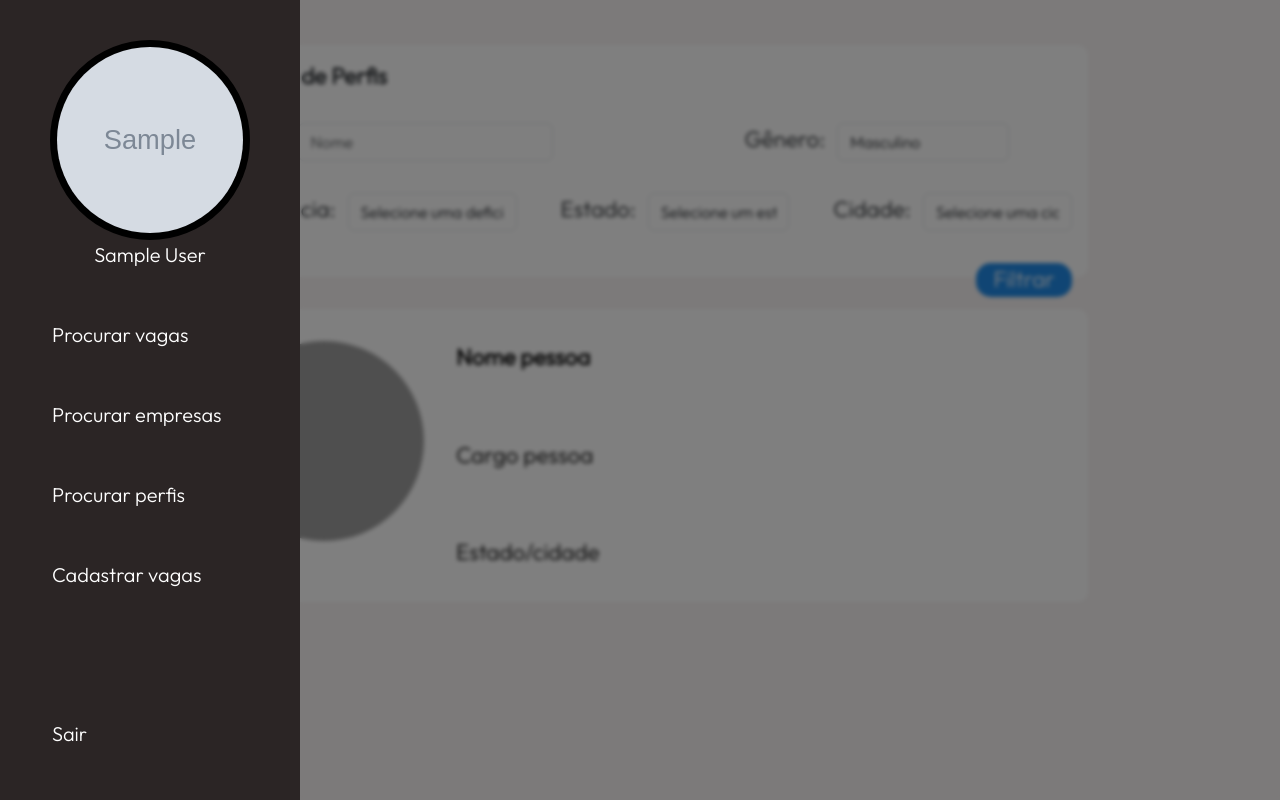
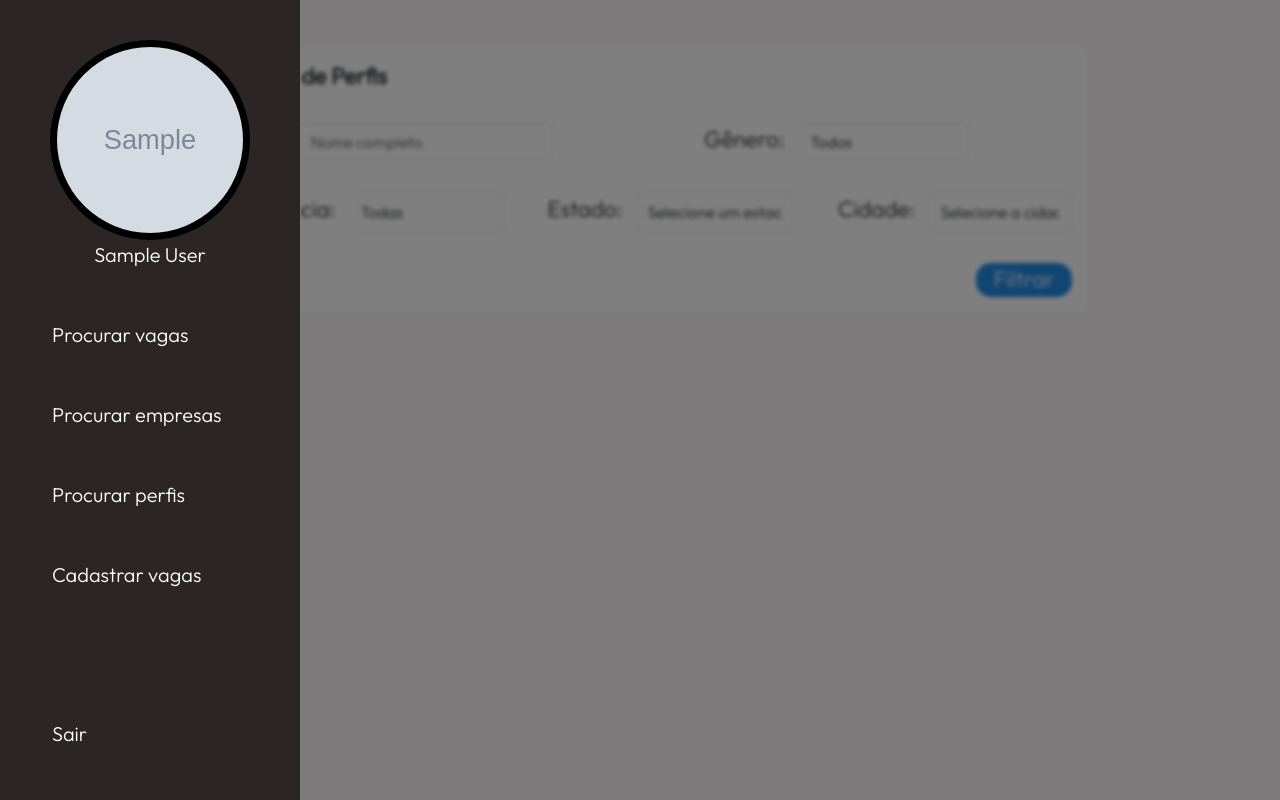
Before and after one commit to LucasSchroeders/eypen, a Django app: page /profile/busca-perfil in a window 1280 px wide. Run offline with Django 4.2, Linux system fonts and the light colour scheme; a user stored in the database is signed in; tables that the repository leaves empty hold one stand-in row (values such as "Sample post"); grey boxes marked "Sample" are stand-in pictures; some libraries are stand-ins or nearby versions; grey boxes are pictures that could not be loaded.

Commit message:
Ajustes no filtro de busca e exibindo resultados

```diff
--- a/static/css/users/busca_perfil.css
+++ b/static/css/users/busca_perfil.css
@@ -11,12 +11,44 @@
 }
 
 /* body */
+
 .body{
-    height: 100%;
-    width: 100%;
     background-color: #F8F4F4;
     display: flex;
     flex-direction: column;
     align-items: center;
     padding: 1% 0;
+    min-height: 100vh;
 }
+
+.form-label2{
+    margin-left: 12%;
+}
+
+.div-container{
+    margin: 20px 0 35px 0;
+    align-items: center;
+    min-height: 250px;
+}
+
+.photo{
+    margin: 0 20px;
+}
+
+.photo-img{
+    width: 200px;
+    height: 200px;
+    border-radius: 50%;
+}
+
+.icon-img{
+    font-size: 186px;
+}
+
+.p-dados{
+    margin: 10px 0;
+}
+
+.p-negrito{
+    font-size: 1.6rem
+}
--- a/templates/users/profile/busca_perfil.html
+++ b/templates/users/profile/busca_perfil.html
@@ -1,29 +1,32 @@
 {% extends 'base.html' %} {%load static%}
+{% block title %}Busca perfil{% endblock %}
 {% block css %}
-<link rel="stylesheet" href="{% static 'css/users/busca_perfil.css' %}" />
 <link rel="stylesheet" href="{% static 'css/utils/filtro.css' %}" />
 <link rel="stylesheet" href="{% static 'css/utils/container_default.css' %}" />
+<link rel="stylesheet" href="{% static 'css/users/busca_perfil.css' %}" />
 {% endblock css%}
 {% block body %}
 <div class="div-form">
   <form action="">
+    {% csrf_token %}
     <h5 class="form-h5">Pesquisa de Perfis</h5>
 
     <!-- row -->
     <div class="div-row1">
       <div class="form-field">
-        <label for="nome">Nome:</label>
+        <label for="full_name">Nome:</label>
         <div class="form-input">
-          <input type="Nome" placeholder="Nome" name="Nome" class="form-control"/>
+          <input type="text" placeholder="Nome completo" name="full_name" class="form-control" value="{{request.session.full_name|default_if_none:''}}"/>
         </div>
       </div>
 
       <div class="form-field form-label2">
         <label for="genero">Gênero:</label>
         <select name="genero" id="genero" class="form-control">
-          <option value="masculino">Masculino</option>
-          <option value="feminino">Feminino</option>
-          <option value="na">Não desejo informar</option>
+          <option value="">Todos</option>
+          {% for gender in genders %}
+          <option value="{{gender.0}}" {% if request.session.gender == gender.0 %} selected {% endif %}>{{gender.1}}</option>
+          {% endfor %}
         </select>
       </div>
     </div>
@@ -31,53 +34,29 @@
     <!-- row -->
     <div class="div-row2">
       <div class="form-field">
-        <label for="deficiencia">Deficiência:</label>
-        <select name="deficiencia" id="deficiencia" class="form-control">
-          <option value="" disabled selected>Selecione uma deficiência</option>
-          <option value="cego">Cego</option>
-          <option value="surdo">Surdo</option>
-          <option value="mudo">Mudo</option>
+        <label for="disabled">Deficiência:</label>
+        <select name="disabled" id="disabled" class="form-control">
+          <option value="">Todas</option>
+          {% for disable in disables %}
+          <option value="{{disable.0}}" {% if request.session.disabled == disable.0 %} selected {% endif %}>{{disable.1}}</option>
+          {% endfor %}
         </select>
       </div>
 
       <div class="form-field">
         <label for="state">Estado:</label>
         <select name="state" id="state" class="form-control">
-          <option value="" disabled selected>Selecione um estado</option>
-          <option value="AC">AC</option>
-          <option value="AL">AL</option>
-          <option value="AP">AP</option>
-          <option value="AM">AM</option>
-          <option value="BA">BA</option>
-          <option value="CE">CE</option>
-          <option value="DF">DF</option>
-          <option value="ES">ES</option>
-          <option value="GO">GO</option>
-          <option value="MA">MA</option>
-          <option value="MT">MT</option>
-          <option value="MS">MS</option>
-          <option value="MG">MG</option>
-          <option value="PA">PA</option>
-          <option value="PB">PB</option>
-          <option value="PR">PR</option>
-          <option value="PE">PE</option>
-          <option value="PI">PI</option>
-          <option value="RJ">RJ</option>
-          <option value="RN">RN</option>
-          <option value="RS">RS</option>
-          <option value="RO">RO</option>
-          <option value="RR">RR</option>
-          <option value="SC">SC</option>
-          <option value="SP">SP</option>
-          <option value="SE">SE</option>
-          <option value="TO">TO</option>
+          <option value="" selected>Selecione um estado</option>
+          {% for state in states %}
+          <option value="{{state.0}}" {% if request.session.state == state.0 %} selected {% endif %}>{{state.1}}</option>
+          {% endfor %}
         </select>
       </div>
 
       <div class="form-field">
         <label for="city">Cidade:</label>
         <select name="city" id="city" class="form-control">
-          <option value="" disbaled selected>Selecione uma cidade</option>
+          <option value="" selected>Selecione uma cidade</option>
         </select>
       </div>
     </div>
@@ -86,37 +65,49 @@
   </form>
 </div>
 
-<a href="" class="div-container">
-    <img
-      class="img-container"
-      src="{% static 'images/foto-perfil.jpg' %}"
-      alt="Imagem de Perfil"
-    />
+{% for profile in profile_list %}
+<a href="{% url 'profile' profile.id%}" class="div-container">
+  <div class="photo">
+    {% if profile.photo %}
+    <img src="{{ profile.photo.url }}" class="photo-img" alt="foto de perfil">
+    {% else %}
+    <i class="fa-solid fa-user icon-img"></i>
+    {% endif %}
+  </div>
+  <div class="div-dados">
+    <p class="p-dados p-negrito">{{profile.full_name}}</p>
+    <p class="p-dados">{{experience.position}}</p>
+    <p class="p-dados">{{profile.city}}, {{profile.state}}</p>
+  </div>
+</a>
+{% endfor %}
 
-    <div class="div-dados">
-      <p class="p-dados p-negrito">Nome pessoa</p>
-      <p class="p-dados">Cargo pessoa</p>
-      <p class="p-dados">Estado/cidade</p>
-    </div>
-</a>
 {% endblock body%}
 {% block js %}
 <script>
   var state = document.querySelector("#state");
 
-  state.addEventListener("change", function (e) {
+  document.body.onload = getCities
+
+  state.addEventListener("change", getCities);
+
+  function getCities(){
     let url = `https://servicodados.ibge.gov.br/api/v1/localidades/estados/${state.value}/municipios`;
     $("#city").empty();
     $("#city").append(
-      `<option value="" disabled selected>Selecione a cidade</option>`
+      `<option value="" selected>Selecione a cidade</option>`
     );
 
     let conteudo = "<optiongroup>";
     $.getJSON(url, function (data) {
       $.each(data, function (k, v) {
-        $("#city").append(`<option value="${v.nome}">${v.nome}</option>`);
+        if ('{{request.session.city}}' == v.nome){
+          $("#city").append(`<option value="${v.nome}" selected>${v.nome}</option>`);
+        } else{
+          $("#city").append(`<option value="${v.nome}">${v.nome}</option>`);
+        }
       });
     });
-  });
+  }
 </script>
 {% endblock js %}
```
